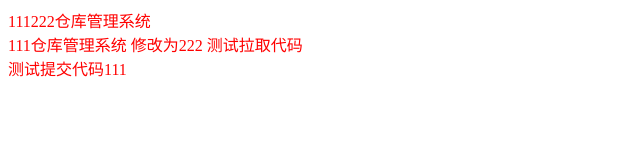
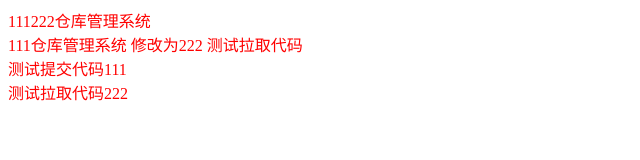
Before and after one commit to happy01-px/happy01-px.github.io, a plain HTML site: page index.html in a window 1280 px wide. Shown: the whole page, without its empty margins (0-640 px from the left). Drawn offline with Linux system fonts and the light colour scheme.

Commit message:
Update index.html

```diff
--- a/index.html
+++ b/index.html
@@ -14,5 +14,6 @@
     <div class="github">111222仓库管理系统</div>
     <div class="github">111仓库管理系统   修改为222 测试拉取代码</div>
     <div class="github">测试提交代码111</div>
+    <div class="github">测试拉取代码222</div>
 </body>
 </html>
```
